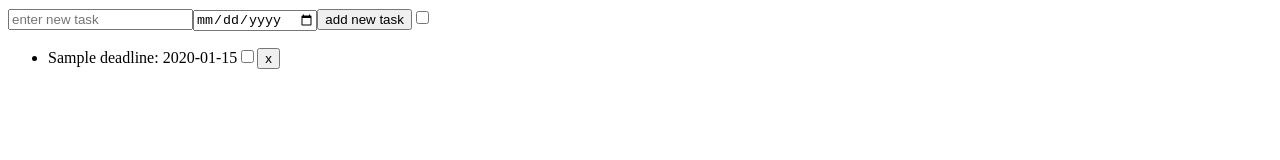
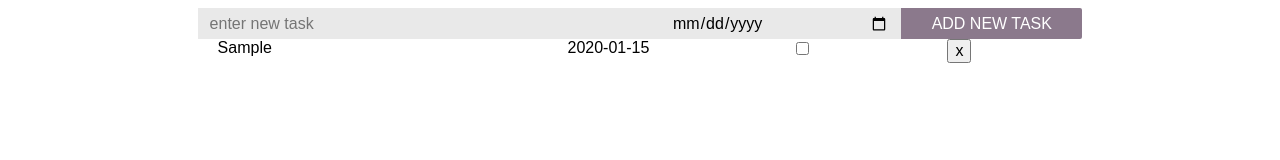
Before and after one commit to AwesomeSoleil/task-manager, a plain HTML site: page index.html in a window 1280 px wide. Both pictures are taken after typing "Sample", "2020-01-15" into the empty fields and a click on the input "add new task". Drawn offline with Linux system fonts and the light colour scheme.

Commit message:
added some styling

```diff
--- a/index.html
+++ b/index.html
@@ -4,6 +4,7 @@
     <meta charset="utf-8">
     <meta name="viewport" content="width=device-width, initial-scale=1, shrink-to-fit=no">
     <title>no title yet</title>
+    <link href="styles/style.css" rel="stylesheet" type="text/css" media="screen">
   </head>
   <body>
     <div id="mount"></div>
--- a/scripts/script.js
+++ b/scripts/script.js
@@ -12,22 +12,23 @@
     const list = document.createElement('ul');
     const form = document.createElement('form');
     const input = document.createElement('input');
-    input.setAttribute('name', 'subject');
+    input.setAttribute('type', 'text');
     input.setAttribute('placeholder', 'enter new task');
     input.required = true;
     const calendar = document.createElement('input');
     calendar.setAttribute('type', 'date');
-    calendar.setAttribute('name', 'due');
+    calendar.setAttribute('min', `${new Date().toISOString().split('T')[0]}`);
     const submitButton = document.createElement('input');
     submitButton.setAttribute('type', 'submit');
     submitButton.setAttribute('value', 'add new task');
     const showCompleted = document.createElement('input');
     showCompleted.setAttribute('type', 'checkbox');
-    showCompleted.addEventListener('click', filter('completed'));
+    showCompleted.setAttribute('name', 'completed');
+    showCompleted.addEventListener('click', filter);
     form.appendChild(input);
     form.appendChild(calendar);
     form.appendChild(submitButton);
-    form.appendChild(showCompleted);
+//    form.appendChild(showCompleted);
     form.addEventListener('submit', addTask);
     mount.appendChild(form);
     mount.appendChild(list);
@@ -50,17 +51,30 @@
     function createListItem(task) {
         const listItem = document.createElement('li');
         listItem.setAttribute('id', task.id);
-        listItem.appendChild(document.createTextNode(`${task.subject} deadline: ${task.dueDate}`));
+        const subjectField = document.createElement('div');
+        subjectField.className = 'task-subject';
+        subjectField.appendChild(document.createTextNode(`${task.subject}`));
+        const dueDateField = document.createElement('div');
+        dueDateField.className = 'task-deadline';
+        dueDateField.appendChild(document.createTextNode(`${task.dueDate}`));
+        const deleteButton = document.createElement('div');
+        deleteButton.className = 'task-delete';
         const removeTaskButton = document.createElement('button');
         removeTaskButton.setAttribute('type', 'button');
         removeTaskButton.appendChild(document.createTextNode('x'));
         removeTaskButton.addEventListener('click', removeTask);
+        deleteButton.appendChild(removeTaskButton);
+        const completedCheckbox = document.createElement('div');
+        completedCheckbox.className = 'task-completed';
         const checkbox = document.createElement('input');
         checkbox.setAttribute('type', 'checkbox');
         checkbox.checked = task.isCompleted;
         checkbox.addEventListener('click', toggleCompleted);
-        listItem.appendChild(checkbox);
-        listItem.appendChild(removeTaskButton);
+        completedCheckbox.appendChild(checkbox);
+        listItem.appendChild(subjectField);
+        listItem.appendChild(dueDateField);
+        listItem.appendChild(completedCheckbox);
+        listItem.appendChild(deleteButton);
         list.appendChild(listItem);
     }
 
@@ -86,12 +100,11 @@
         localStorage.setItem('tasks', JSON.stringify(tasks));
     }
 
-    function filter(criteria) {
+    function filter() {
         let filteredTasks;
-        if (criteria === 'completed') {
+        if (event.target.name === 'completed') {
         filteredTasks = tasks.filter(function(task) {return task.isCompleted === true});
     }
-        console.log(filteredTasks);
         renderList(filteredTasks);
     }
 
--- /dev/null
+++ b/styles/style.css
@@ -0,0 +1,74 @@
+* {
+    font-family: Arial, Helvetica, sans-serif;
+    font-size: 1rem;
+}
+
+@media (min-width: 350px) {
+    form, ul {
+        width: 70%;
+        margin: 0 auto;
+    }
+}
+
+form, li {
+    display: flex;
+    flex-wrap: wrap;
+}
+
+input[type="text"] {
+    flex: 2 0 300px;
+    box-sizing: border-box;
+    background:#E9E9E9;
+    overflow: hidden;
+    text-overflow: ellipsis;
+    white-space: nowrap;
+    padding: 0.35em 0.75em;
+    border: none;
+    text-decoration: none;
+    line-height: normal;
+}
+
+input[type="date"] {
+    flex: 1 0 160px;
+    box-sizing: border-box;
+    background:#E9E9E9;
+    border: none;
+    padding: 0.35em 0.75em;
+}
+
+input[type="submit"] {
+    flex: 1 0 100px;
+    box-sizing: border-box;
+    border-radius: 0px 2px 2px 0px;
+    background: #8B798C;
+    font-weight: 300;
+    text-transform: uppercase;
+    color: white;
+    padding: 0.35em 0.75em;
+    border: none;
+    text-decoration: none;
+    cursor: pointer;
+}
+
+input[type="submit"]:hover {
+    background: #C17CFF;
+}
+
+.task-subject {
+    flex: 2 0 100px;
+    text-overflow: hidden;
+}
+
+.task-deadline {
+    flex: 1 0 100px;
+}
+
+.task-completed {
+    flex: 1 0 30px;
+    cursor: pointer;
+}
+
+.task-delete {
+    flex: 1 0 30px;
+    cursor: pointer;
+}
```
